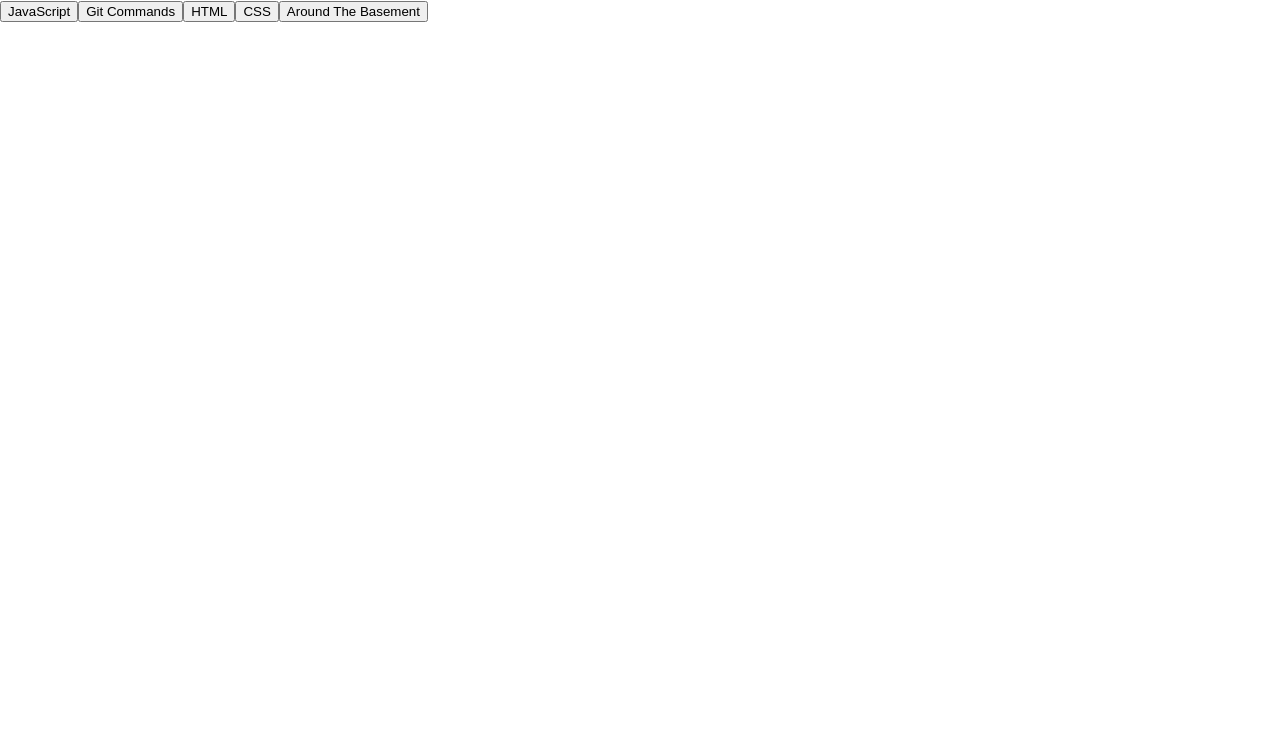
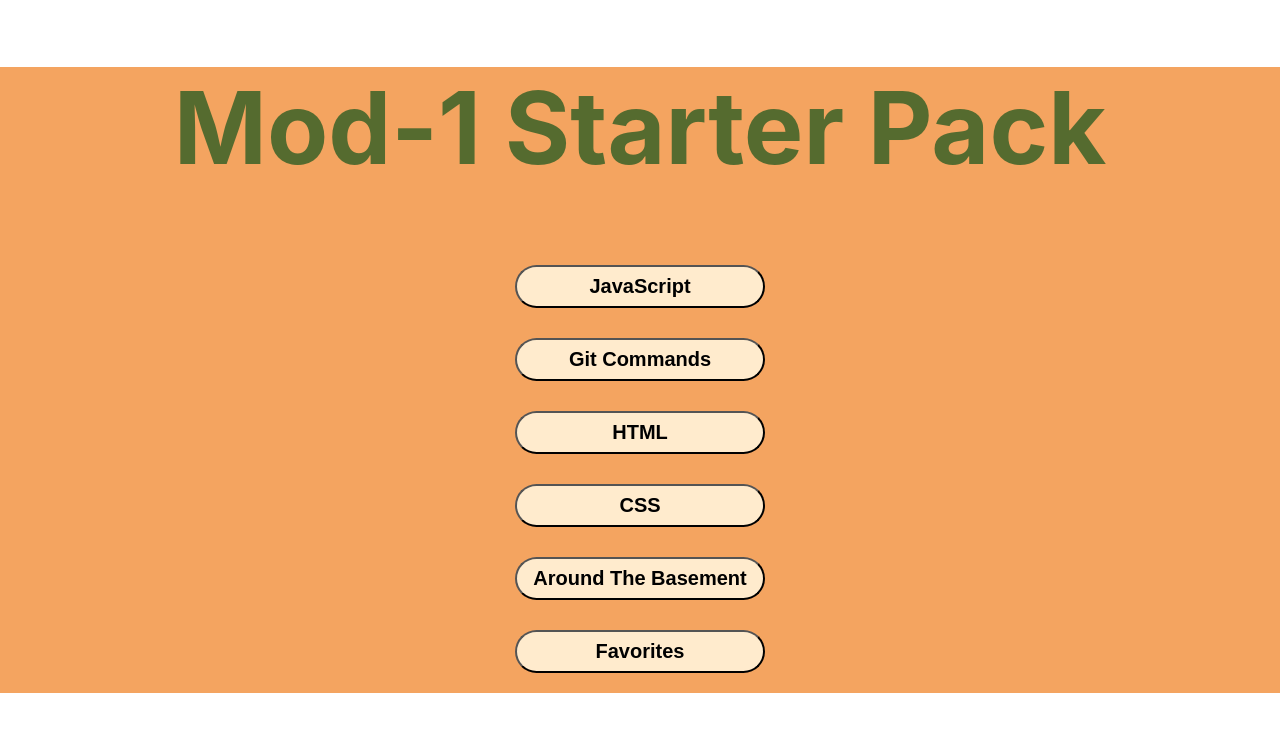
Before and after one commit to AdamN8142/starter-pack, a React (Create React App) app: page / in a window 1280 px wide. Shown: the top 732 px of the page. Built offline with nearby package versions, Linux system fonts and the light colour scheme; no server answers.

Commit message:
Filter through categories

```diff
--- a/src/App.js
+++ b/src/App.js
@@ -1,22 +1,34 @@
 import React, { Component } from 'react';
-import './App.css';
+import './styles/_main.scss';
 import Nav from './Nav.js';
+import CardContainer from './CardContainer.js';
 
 class App extends Component {
   constructor(){
     super();
-    this.state ={
+    this.state = {
       quizData: [],
+      selectedCat: []
     }
   }
 
+  grabCategory = (event) => {
+    let category = event.target.name
+    let chosenCategory = this.state.quizData.filter(obj => {
+      return obj.category === category
+    })
+    this.setState(
+      {selectedCat: chosenCategory}
+    )
+  }
 
-  componenetDidMount(){
+
+  componentDidMount(){
     fetch("http://memoize-datasets.herokuapp.com/api/v1/adamData")
-      .then(data => data.json())
-      .then(results => {
+      .then(response => response.json())
+      .then(data => {
         this.setState({
-          quizData: results.adamData
+          quizData: data.adamData
         })
       })
       .catch(error => console.log(error));
@@ -25,7 +37,11 @@ class App extends Component {
 
   render() {
     return (
-      <Nav />
+      <div className="app-page">
+        <h1 className="page-header">Mod-1 Starter Pack</h1>
+        <Nav grabCategory= {this.grabCategory} />
+        <CardContainer grabCategory= {this.state.selectedCategory} />
+      </div>
     )
   }
 }
--- a/src/CardContainer.js
+++ b/src/CardContainer.js
@@ -1,9 +1,23 @@
-import React, { Componenet } from 'react';
+import React, { Component } from 'react';
 
 
 class CardContainer extends Component {
-    constructor(){
-        super()
+    constructor(props){
+      super(props);
+      this.state = {
+        category: this.props.grabCategory
+        }
     }
 
+
+
+    render() {
+        return(
+            <div>
+                {/* <Card cardInfo={this.props.category}/> */}
+            </div>
+        )
+    }
 }
+
+export default CardContainer;
--- a/src/Nav.js
+++ b/src/Nav.js
@@ -5,21 +5,31 @@ class Nav extends Component {
         super(props);
         this.state = {
 
-        }
+        };
+    }
+
+    handleClick = (event) => {
+        this.props.grabCategory(event)
     }
 
     render() {
         return (
-            <div>
-                <button>JavaScript</button>
-                <button>Git Commands</button>
-                <button>HTML</button>
-                <button>CSS</button>
-                <button>Around The Basement</button>
+            <div className="nav-buttons">
+                <button className="nav-button" name ="JavaScript" onClick={this.handleClick}>JavaScript</button>
+                <button className="nav-button" name ="Git Commands" onClick={this.handleClick}>Git Commands</button>
+                <button className="nav-button" name ="HTML" onClick={this.handleClick}>HTML</button>
+                <button className="nav-button" name = "CSS" onClick={this.handleClick}>CSS</button>
+                <button className="nav-button" name = "Around The Basement" onClick={this.handleClick}>Around The Basement</button>
+                <button className="nav-button" name = "Favorites" onClick={this.handleClick}>Favorites</button>
             </div>
         )
     }
 }
+// 'favorites' button will need to be in a different place
+// It will display the questions the user has "Starred" that they either got wrong or really liked
+
+//!!OR Should this be a separate componenet
+
 
 
 
--- /dev/null
+++ b/src/styles/_app.scss
@@ -0,0 +1,9 @@
+.app-page {
+  background-color: sandybrown
+}
+
+.page-header {
+    font-size: 100px;
+    text-align: center;
+    color: darkolivegreen;
+}
--- /dev/null
+++ b/src/styles/_main.scss
@@ -0,0 +1,3 @@
+@import "variables";
+@import "app";
+@import "nav"
--- /dev/null
+++ b/src/styles/_nav.scss
@@ -0,0 +1,16 @@
+.nav-buttons {
+    display: flex;
+    flex-direction: column;
+    margin: auto;
+    width: 250px;
+}
+
+.nav-button {
+    margin-top: 10px;
+    margin-bottom: 20px;
+    padding: 8px;
+    border-radius: 25px;
+    font-size: 20px;
+    font-weight: 800;
+    background-color: blanchedalmond
+}
```
Also changed, not shown: src/Card.js (+15 -3 lines), src/logo.svg (deleted), src/styles/_variables.scss (added).
